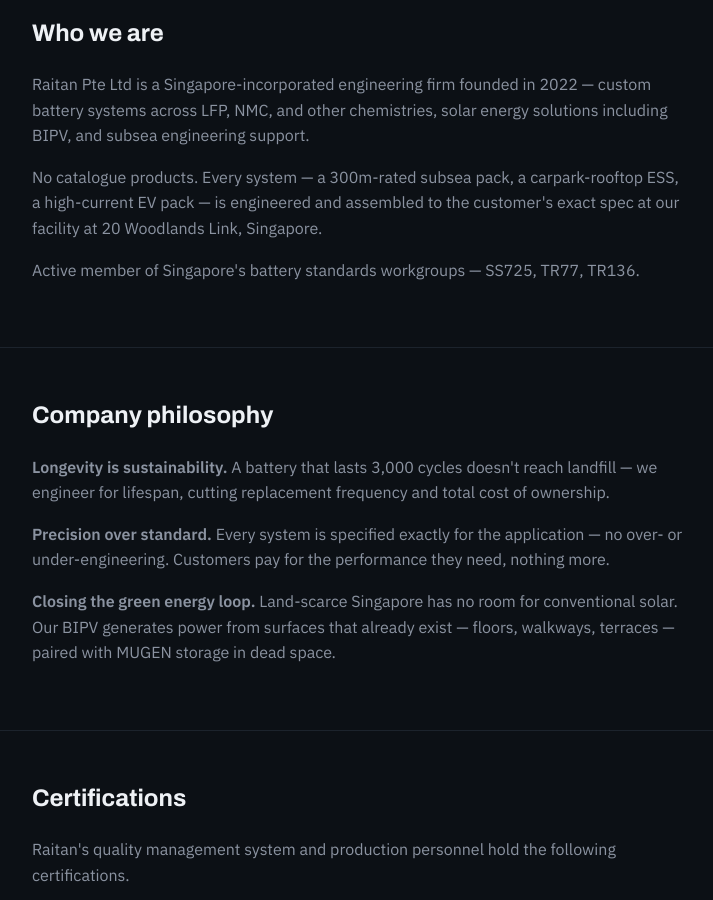
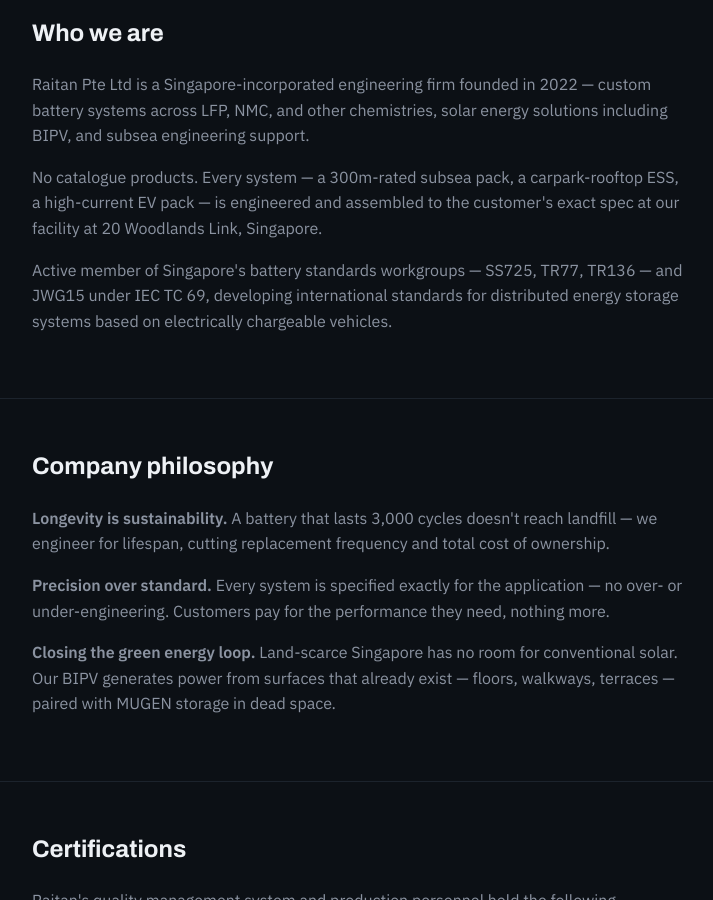
Before and after one commit to RAITAN-CO/Raitan-co.github.io, a Jekyll site: the page built from about.html, in a window 1280 px wide and 900 px high, scrolled down 586 px. Shown: the whole window, without its empty margins (130-843 px from the left). Built offline with Jekyll 4.4.1, drawn with Linux system fonts in a browser that asks for light colours.

Commit message:
Add JWG15 / IEC TC 69 to standards workgroup mention on About page

```diff
--- a/about.html
+++ b/about.html
@@ -13,7 +13,7 @@
   <h2>Who we are</h2>
   <p>Raitan Pte Ltd is a Singapore-incorporated engineering firm founded in 2022 — custom battery systems across LFP, NMC, and other chemistries, solar energy solutions including BIPV, and subsea engineering support.</p>
   <p>No catalogue products. Every system — a 300m-rated subsea pack, a carpark-rooftop ESS, a high-current EV pack — is engineered and assembled to the customer's exact spec at our facility at 20 Woodlands Link, Singapore.</p>
-  <p>Active member of Singapore's battery standards workgroups — SS725, TR77, TR136.</p>
+  <p>Active member of Singapore's battery standards workgroups — SS725, TR77, TR136 — and JWG15 under IEC TC 69, developing international standards for distributed energy storage systems based on electrically chargeable vehicles.</p>
 </div>
 
 <div class="section">
```
